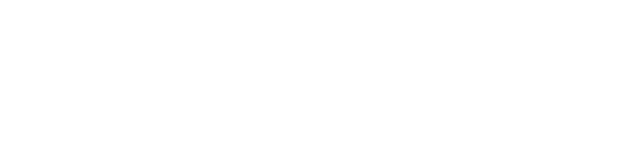
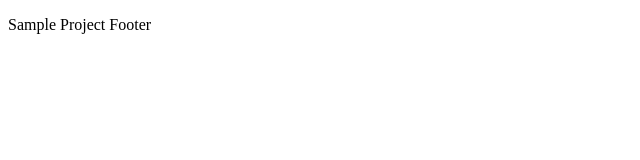
Before and after one commit to Akhitha-1/examplee, a plain HTML site: page index.html in a window 1280 px wide. Shown: the whole page, without its empty margins (0-640 px from the left). Drawn offline with Linux system fonts and the light colour scheme.

Commit message:
modified footer in index.html

```diff
--- a/index.html
+++ b/index.html
@@ -6,4 +6,7 @@
 <body>
 
 </body>
+<footer>
+    <p>Sample Project Footer</p>
+</footer>
 </html>
```
